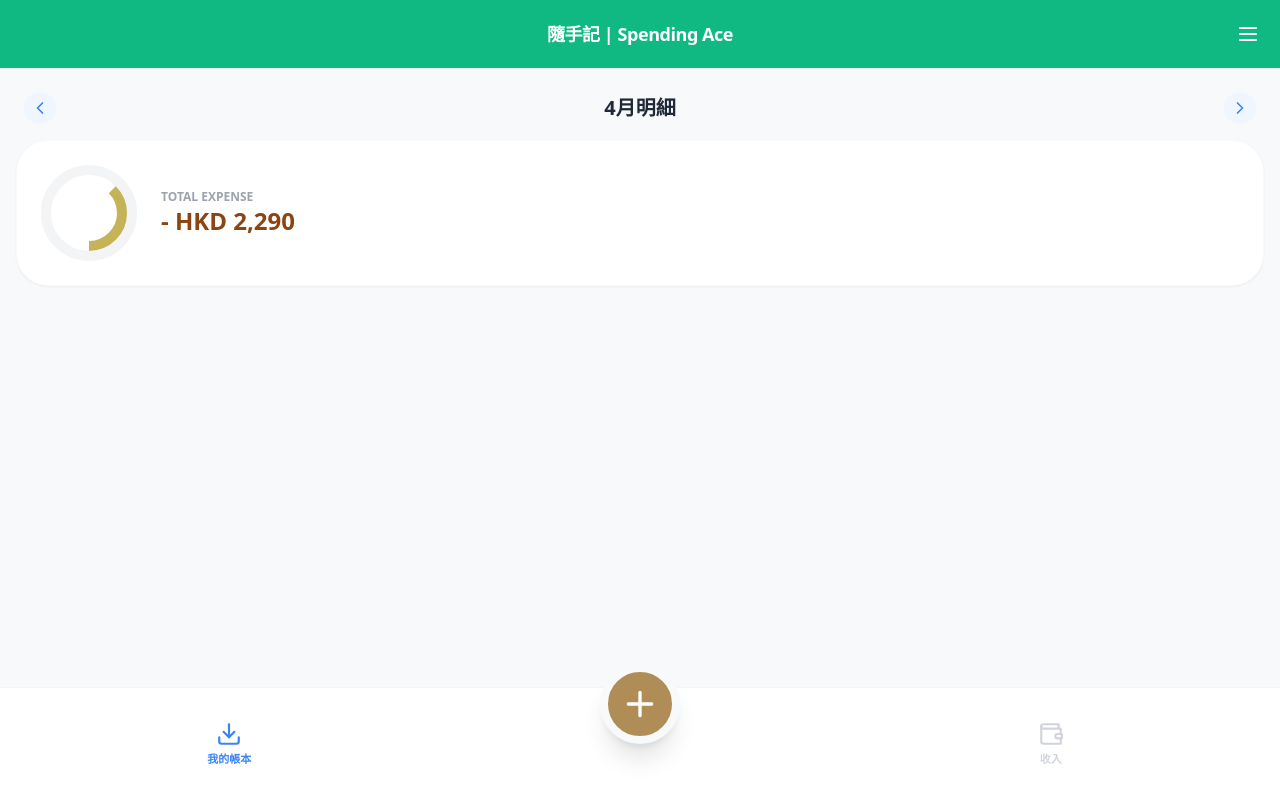
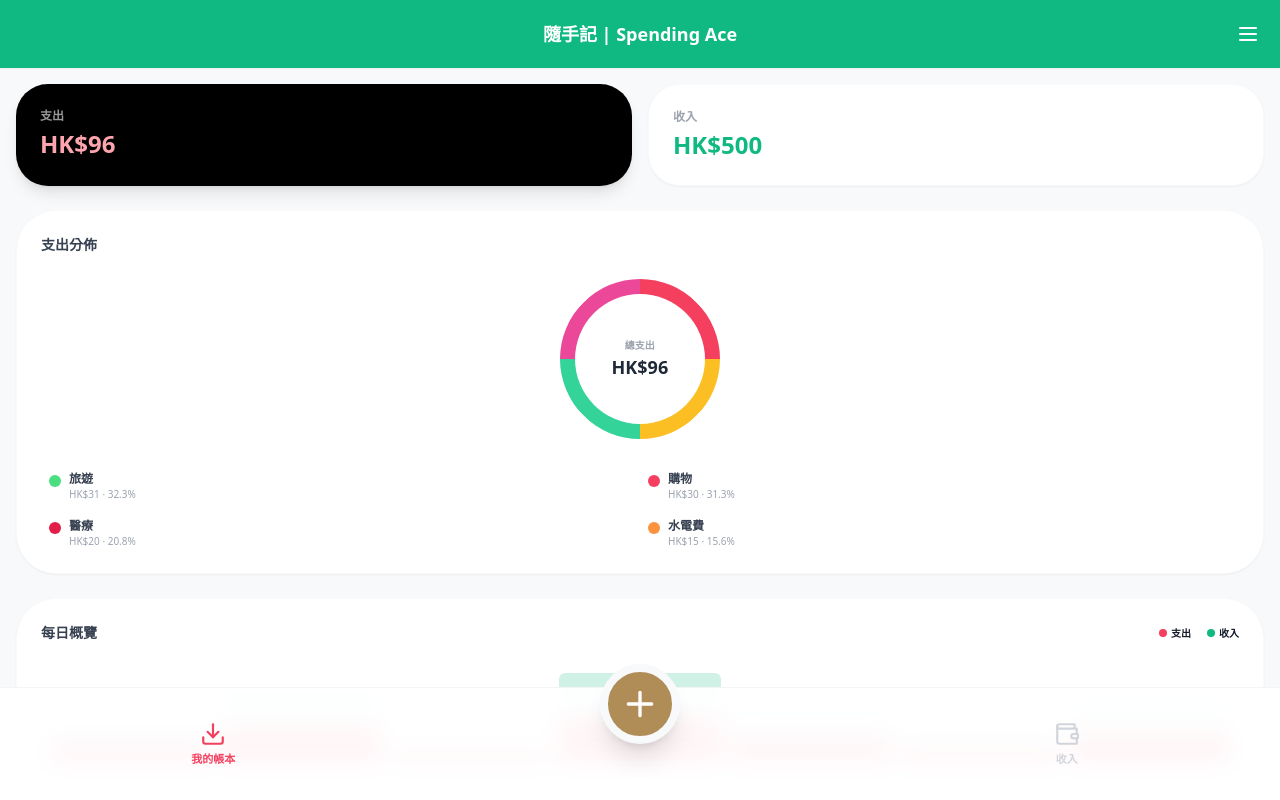
Before and after one commit to nattoisemobileai-max/mymoney, a React (Create React App) app: page / in a window 1280 px wide. Shown: the top 800 px of the page. Built offline with nearby package versions, Linux system fonts and the light colour scheme.

Commit message:
Update App.js

```diff
--- a/src/App.js
+++ b/src/App.js
@@ -1,8 +1,7 @@
-import React, { useState, useEffect, useRef } from 'react';
+import React, { useState } from 'react';
 import {
   Download, Wallet, Plus, X, ChevronLeft, ChevronRight, Menu,
-  Settings, Utensils, Car, GraduationCap, Coffee, ShoppingBag,
-  Delete, Mic, Camera, PieChart, BookOpen, Music, Calendar, Trash2
+  Settings, Delete, Mic, Camera, Calendar, Trash2, TrendingUp
 } from 'lucide-react';
 
 const App = () => {
@@ -12,42 +11,33 @@ const App = () => {
   const [showSettingsModal, setShowSettingsModal] = useState(false);
   const [showCalc, setShowCalc] = useState(false);
 
+  // 核心數據：包含類型、金額、類別、日期、備註
   const [records, setRecords] = useState([
-    { type: 'expense', amount: 2290, category: '餐飲', id: 1, color: '#C5B358', date: '2026-05-04' }
+    { type: 'expense', amount: 31, category: '旅遊', id: 1, color: '#4ADE80', date: '2026-04-21', note: '機票分期' },
+    { type: 'expense', amount: 30, category: '購物', id: 2, color: '#F43F5E', date: '2026-04-21', note: '超市買菜' },
+    { type: 'expense', amount: 20, category: '醫療', id: 3, color: '#E11D48', date: '2026-04-20', note: '看診' },
+    { type: 'expense', amount: 15, category: '水電費', id: 4, color: '#FB923C', date: '2026-04-19', note: '4月水費' },
+    { type: 'income', amount: 500, category: 'ATM', id: 5, color: '#10B981', date: '2026-04-21', note: '提款' }
   ]);
 
   const [currentSettings, setCurrentSettings] = useState({
     themeColor: 'bg-emerald-500',
-    language: '繁體中文',
     appName: '隨手記 | Spending Ace',
-    categories: ['餐飲', '交通', '教育', '補習', '咖啡', '購物']
+    categories: ['旅遊', '購物', '醫療', '水電費', '餐飲', '交通']
   });
 
   const getTodayStr = () => new Date().toISOString().split('T')[0];
   const [formData, setFormData] = useState({
-    amount: '0', category: '餐飲', note: '', date: getTodayStr()
+    amount: '0', category: '旅遊', note: '', date: getTodayStr()
   });
 
   const [calcExpr, setCalcExpr] = useState('');
-  const [newCatInput, setNewCatInput] = useState('');
 
-  // 產生橫向日曆數據
-  const generateDates = () => {
-    const dates = [];
-    const today = new Date();
-    for (let i = -10; i <= 10; i++) {
-      const d = new Date();
-      d.setDate(today.getDate() + i);
-      dates.push({
-        full: d.toISOString().split('T')[0],
-        dayNum: d.getDate(),
-        weekDay: ['日', '一', '二', '三', '四', '五', '六'][d.getDay()]
-      });
-    }
-    return dates;
-  };
-  const calendarDates = generateDates();
+  // 計算統計數據
+  const totalExp = records.filter(r => r.type === 'expense').reduce((s, r) => s + r.amount, 0);
+  const totalInc = records.filter(r => r.type === 'income').reduce((s, r) => s + r.amount, 0);
 
+  // 儲存邏輯
   const handleSave = () => {
     if (parseFloat(formData.amount) === 0 || formData.amount === '0') {
       alert("⚠️ 金額不能為 0！"); return;
@@ -58,159 +48,146 @@ const App = () => {
     setFormData({ ...formData, amount: '0', note: '', date: getTodayStr() });
   };
 
-  const handleCalcInput = (val) => {
-    if (val === 'C') { setCalcExpr(''); return; }
-    if (val === 'del') { setCalcExpr(calcExpr.slice(0, -1)); return; }
-    if (val === '=') {
-      try { setFormData({ ...formData, amount: eval(calcExpr).toString() }); setShowCalc(false); setCalcExpr(''); } catch { setCalcExpr('Error'); }
-      return;
-    }
-    setCalcExpr(calcExpr + val);
-  };
-
   return (
     <div className="min-h-screen bg-[#F8F9FB] text-gray-900 pb-32 font-sans select-none overflow-x-hidden">
 
       {/* Header */}
       <div className={`${currentSettings.themeColor} text-white p-5 sticky top-0 z-50 shadow-sm flex justify-between items-center`}>
         <div className="w-10"></div>
-        <h1 className="font-bold text-lg tracking-tight">{currentSettings.appName}</h1>
+        <h1 className="font-bold text-lg">{currentSettings.appName}</h1>
         <button onClick={() => setShowSettingsModal(true)} className="w-10 flex justify-end"><Menu size={24} /></button>
       </div>
 
-      {/* 主頁面 */}
       <main className="p-4 space-y-5">
         {activeTab === 'home' && (
-          <div className="animate-in fade-in">
-            <div className="flex items-center justify-between px-2 pt-2 mb-4">
-              <button className="w-8 h-8 flex items-center justify-center bg-blue-50 rounded-full text-blue-500"><ChevronLeft size={20}/></button>
-              <h2 className="text-xl font-black text-gray-800">4月明細</h2>
-              <button className="w-8 h-8 flex items-center justify-center bg-blue-50 rounded-full text-blue-500"><ChevronRight size={20}/></button>
+          <div className="animate-in fade-in space-y-6">
+            {/* 1. 頂部收支總覽卡片 */}
+            <div className="grid grid-cols-2 gap-4">
+              <div className="bg-black text-white p-6 rounded-[2rem] shadow-lg">
+                <p className="text-xs font-bold opacity-60 mb-1">支出</p>
+                <p className="text-2xl font-black text-rose-300">HK${totalExp}</p>
               </div>
-            <div className="bg-white p-6 rounded-[2rem] shadow-sm border border-gray-50 flex items-center gap-6">
-              <div className="relative w-24 h-24 rounded-full border-[10px] border-gray-100 flex items-center justify-center">
-                <div className="absolute inset-0 rounded-full border-[10px] border-[#C5B358]" style={{ clipPath: 'polygon(50% 50%, 100% 0, 100% 100%, 50% 100%)' }}></div>
+              <div className="bg-white p-6 rounded-[2rem] shadow-sm border border-gray-50">
+                <p className="text-xs font-bold text-gray-400 mb-1">收入</p>
+                <p className="text-2xl font-black text-emerald-500">HK${totalInc}</p>
+              </div>
+            </div>
+
+            {/* 2. 支出分佈 (Donut Chart Style) */}
+            <div className="bg-white p-6 rounded-[2.5rem] shadow-sm border border-gray-50">
+              <h3 className="text-sm font-black text-gray-700 mb-6">支出分佈</h3>
+              <div className="flex justify-center mb-8 relative">
+                <div className="w-40 h-40 rounded-full border-[15px] border-emerald-400 border-t-rose-500 border-r-amber-400 border-l-pink-500 transform rotate-45 flex items-center justify-center">
+                  <div className="rotate-[-45deg] text-center">
+                    <p className="text-[10px] text-gray-400 font-bold">總支出</p>
+                    <p className="text-lg font-black text-gray-800">HK${totalExp}</p>
+                  </div>
+                </div>
+              </div>
+              {/* 圖例詳情 */}
+              <div className="grid grid-cols-2 gap-4 px-2">
+                {records.filter(r => r.type === 'expense').slice(0, 4).map(r => (
+                  <div key={r.id} className="flex items-start gap-2">
+                    <div className="w-3 h-3 rounded-full mt-1" style={{ backgroundColor: r.color || '#4ADE80' }}></div>
+                    <div>
+                      <p className="text-xs font-bold text-gray-700">{r.category}</p>
+                      <p className="text-[10px] text-gray-400">HK${r.amount} · {((r.amount/totalExp)*100).toFixed(1)}%</p>
+                    </div>
+                  </div>
+                ))}
+              </div>
+            </div>
+
+            {/* 3. 每日概覽 Bar Chart (仿圖片) */}
+            <div className="bg-white p-6 rounded-[2.5rem] shadow-sm border border-gray-50">
+              <div className="flex justify-between items-center mb-6">
+                <h3 className="text-sm font-black text-gray-700">每日概覽</h3>
+                <div className="flex gap-4 text-[10px] font-bold">
+                  <span className="flex items-center gap-1"><div className="w-2 h-2 rounded-full bg-rose-500"></div> 支出</span>
+                  <span className="flex items-center gap-1"><div className="w-2 h-2 rounded-full bg-emerald-500"></div> 收入</span>
+                </div>
+              </div>
+              <div className="h-24 flex items-end justify-around gap-2 px-2">
+                {[40, 70, 20, 90, 50, 30, 60].map((h, i) => (
+                  <div key={i} className="flex flex-col items-center gap-1 flex-1">
+                    <div className="w-full bg-emerald-500/20 rounded-t-md relative" style={{ height: `${h}px` }}>
+                      <div className="absolute bottom-0 w-full bg-rose-500 rounded-t-md" style={{ height: `${h/2}px` }}></div>
+                    </div>
+                  </div>
+                ))}
+              </div>
+            </div>
+
+            {/* 4. 明細列表 (Detail Records) */}
+            <div className="space-y-4 pt-2">
+              <h3 className="text-sm font-black text-gray-400 px-2 uppercase tracking-widest">最近明細</h3>
+              {records.map(record => (
+                <div key={record.id} className="bg-white p-5 rounded-[1.8rem] shadow-sm flex justify-between items-center border border-gray-50">
+                  <div className="flex items-center gap-4">
+                    <div className={`w-12 h-12 rounded-2xl flex items-center justify-center ${record.type === 'expense' ? 'bg-rose-50 text-rose-500' : 'bg-emerald-50 text-emerald-500'}`}>
+                      <TrendingUp size={20} className={record.type === 'expense' ? 'rotate-180' : ''}/>
                     </div>
                     <div>
-                <p className="text-xs font-bold text-gray-400 uppercase">Total Expense</p>
-                <p className="text-2xl font-black text-[#8B4513]">- HKD {records.reduce((s,r)=>s+r.amount,0).toLocaleString()}</p>
+                      <p className="font-black text-gray-800">{record.category}</p>
+                      <p className="text-xs font-bold text-gray-400">{record.date} {record.note && `· ${record.note}`}</p>
                     </div>
+                  </div>
+                  <p className={`text-lg font-black ${record.type === 'expense' ? 'text-rose-600' : 'text-emerald-600'}`}>
+                    {record.type === 'expense' ? '-' : '+'}HK${record.amount}
+                  </p>
+                </div>
+              ))}
             </div>
           </div>
         )}
       </main>
 
-      {/* 新增支出頁面 (優化日曆) */}
+      {/* 新增支出頁面 (保留橫向日曆列) */}
       {showInputPage && (
         <div className="fixed inset-0 bg-white z-[70] flex flex-col animate-in slide-in-from-bottom duration-300 overflow-y-auto pb-40">
-          <div className={`${inputType === 'expense' ? 'bg-red-500' : 'bg-blue-500'} p-6 text-white flex justify-between items-center sticky top-0 z-10`}>
+          <div className={`${inputType === 'expense' ? 'bg-red-500' : 'bg-blue-500'} p-6 text-white flex justify-between items-center sticky top-0`}>
             <button onClick={() => setShowInputPage(false)}><X size={32} /></button>
             <span className="text-xl font-black">{inputType === 'expense' ? '新增支出' : '新增收入'}</span>
             <button onClick={handleSave} className="bg-white text-gray-800 px-8 py-2 rounded-full font-black">儲存</button>
           </div>
 
-          <div className="space-y-8 pt-4">
-            {/* 橫向捲動日曆 - 參考圖片設計 */}
+          {/* 橫向日曆列 */}
           <section className="bg-gray-50/50 py-6">
-              <div className="flex items-center justify-center gap-8 mb-6">
-                <ChevronLeft size={20} className="text-gray-300"/>
-                <span className="text-lg font-black text-gray-800">2026年4月</span>
-                <ChevronRight size={20} className="text-gray-300"/>
+            <div className="flex items-center justify-center gap-6 mb-6 font-black">
+              <ChevronLeft size={20} className="text-gray-300"/> 2026年4月 <ChevronRight size={20} className="text-gray-300"/>
             </div>
-              <div className="flex gap-3 overflow-x-auto no-scrollbar px-6 items-center">
-                {calendarDates.map((d) => (
-                  <button
-                    key={d.full}
-                    onClick={() => setFormData({...formData, date: d.full})}
-                    className={`flex flex-col items-center min-w-[55px] py-3 rounded-2xl transition-all border-2 ${
-                      formData.date === d.full
-                      ? 'border-black bg-white scale-110 shadow-sm'
-                      : 'border-transparent bg-gray-100/50 text-gray-400'
-                    }`}
-                  >
-                    <span className="text-[10px] font-bold mb-1">{d.weekDay}</span>
-                    <span className="text-xl font-black">{d.dayNum}</span>
+            <div className="flex gap-3 overflow-x-auto no-scrollbar px-6">
+              {[20, 21, 22, 23, 24, 25, 26].map(d => (
+                <button key={d} onClick={() => setFormData({...formData, date: `2026-04-${d}`})} className={`min-w-[60px] py-4 rounded-2xl flex flex-col items-center border-2 transition-all ${formData.date.includes(d.toString()) ? 'border-black bg-white shadow-md' : 'border-transparent bg-gray-100 text-gray-400'}`}>
+                  <span className="text-[10px] font-bold mb-1">二</span>
+                  <span className="text-xl font-black">{d}</span>
                 </button>
               ))}
             </div>
           </section>
 
-            <div className="px-6 space-y-8">
-              {/* 金額標題更名 */}
+          <div className="p-6 space-y-10">
             <section>
-                <label className="text-sm font-black text-gray-400 mb-4 block uppercase tracking-widest">
-                  * Amount / 金額 (HKD $)
-                </label>
-                <div onClick={() => setShowCalc(true)} className="w-full bg-white border-b-4 border-gray-100 p-4 text-5xl font-black text-right text-gray-800">
-                  {formData.amount}
-                </div>
+              <label className="text-sm font-black text-gray-400 mb-4 block underline decoration-rose-500 decoration-4">* Amount / 金額 (HKD $)</label>
+              <div onClick={() => setShowCalc(true)} className="w-full bg-white border-2 border-gray-100 p-6 rounded-[2rem] text-5xl font-black text-right shadow-inner">{formData.amount}</div>
             </section>
-
             <section>
-                <label className="text-sm font-black text-gray-400 mb-4 block uppercase tracking-widest">Category / 分類</label>
-                <div className="flex gap-3 overflow-x-auto no-scrollbar">
-                  {currentSettings.categories.map(name => (
-                    <button key={name} onClick={() => setFormData({...formData, category: name})} className={`px-8 py-3 rounded-xl border-2 font-black transition-all ${formData.category === name ? 'border-blue-500 bg-blue-50 text-blue-600' : 'border-gray-100 text-gray-400'}`}>{name}</button>
-                  ))}
-                </div>
+              <label className="text-sm font-black text-gray-400 mb-3 block">Remarks / 備註</label>
+              <textarea placeholder="點此輸入備註..." value={formData.note} onChange={(e) => setFormData({...formData, note: e.target.value})} className="w-full bg-gray-50 p-4 rounded-2xl outline-none font-bold text-gray-700 min-h-[100px] border border-gray-100"/>
             </section>
-
-              <section>
-                <label className="text-sm font-black text-gray-400 mb-2 block uppercase tracking-widest">Remarks / 備註</label>
-                <textarea placeholder="在此輸入詳情..." value={formData.note} onChange={(e) => setFormData({...formData, note: e.target.value})} className="w-full bg-gray-50 p-4 rounded-2xl outline-none font-bold text-gray-700 min-h-[80px] border border-gray-100"/>
-              </section>
-            </div>
-          </div>
-
-          {showCalc && (
-            <div className="fixed inset-0 bg-black/80 z-[80] flex items-end">
-              <div className="bg-[#121212] w-full p-8 rounded-t-[3rem]">
-                <div className="text-right text-white text-4xl font-mono mb-8 p-2">{calcExpr || '0'}</div>
-                <div className="grid grid-cols-4 gap-3">
-                  {['7', '8', '9', 'del', '4', '5', '6', '+', '1', '2', '3', '-', 'C', '0', '.', '='].map(k => (
-                    <button key={k} onClick={()=>handleCalcInput(k)} className={`h-14 rounded-xl font-black text-lg ${k === '=' ? 'bg-blue-600 text-white' : 'bg-gray-800 text-white'}`}>{k}</button>
-                  ))}
-                </div>
-                <button onClick={() => setShowCalc(false)} className="w-full mt-6 text-gray-500 font-bold uppercase tracking-widest">Close</button>
-              </div>
-            </div>
-          )}
-        </div>
-      )}
-
-      {/* 設定 Modal */}
-      {showSettingsModal && (
-        <div className="fixed inset-0 bg-black/60 z-[100] flex justify-end">
-          <div className="bg-white w-5/6 h-full p-8 flex flex-col shadow-2xl animate-in slide-in-from-right">
-            <div className="flex justify-between items-center mb-10"><h2 className="text-2xl font-black">系統設定</h2><button onClick={() => setShowSettingsModal(false)}><X size={32} /></button></div>
-            <div className="flex-1 space-y-8 overflow-y-auto">
-              <section>
-                <label className="text-xs font-black text-gray-400 mb-4 block uppercase tracking-widest">分類管理</label>
-                <div className="space-y-2">
-                  {currentSettings.categories.map(cat => (
-                    <div key={cat} className="flex justify-between bg-gray-50 p-3 rounded-xl">
-                      <span className="font-bold">{cat}</span>
-                      <button onClick={() => setCurrentSettings({...currentSettings, categories: currentSettings.categories.filter(c => c !== cat)})} className="text-red-400"><Trash2 size={18}/></button>
-                    </div>
-                  ))}
-                </div>
-              </section>
-            </div>
           </div>
         </div>
       )}
 
       {/* 底部導航 */}
-      <nav className="fixed bottom-0 left-0 right-0 bg-white/95 border-t border-gray-100 flex justify-around items-center py-4 z-40 px-6">
-        <button onClick={() => setActiveTab('home')} className={`flex flex-col items-center w-1/3 ${activeTab === 'home' ? 'text-blue-500' : 'text-gray-300'}`}>
+      <nav className="fixed bottom-0 left-0 right-0 bg-white/95 backdrop-blur-md border-t border-gray-100 flex justify-around items-center py-4 z-40">
+        <button onClick={() => setActiveTab('home')} className={`flex flex-col items-center w-1/3 ${activeTab === 'home' ? 'text-rose-500' : 'text-gray-300'}`}>
           <Download size={26}/><span className="text-[11px] mt-1 font-black">我的帳本</span>
         </button>
         <div className="relative -top-10 w-1/3 flex justify-center">
-          <button onClick={() => { setInputType('expense'); setShowInputPage(true); }} className="bg-[#B08D57] w-20 h-20 rounded-full flex items-center justify-center text-white shadow-xl border-[8px] border-[#F8F9FB]">
-            <Plus size={40} />
-          </button>
+          <button onClick={() => { setInputType('expense'); setShowInputPage(true); }} className="bg-[#B08D57] w-20 h-20 rounded-full flex items-center justify-center text-white shadow-xl border-[8px] border-[#F8F9FB] active:scale-90 transition-all"><Plus size={40} /></button>
         </div>
-        <button onClick={() => setActiveTab('wallet')} className={`flex flex-col items-center w-1/3 ${activeTab === 'wallet' ? 'text-blue-500' : 'text-gray-300'}`}>
+        <button onClick={() => setActiveTab('income')} className={`flex flex-col items-center w-1/3 ${activeTab === 'income' ? 'text-emerald-500' : 'text-gray-300'}`}>
           <Wallet size={26}/><span className="text-[11px] mt-1 font-black">收入</span>
         </button>
       </nav>
```
Lines whose indentation alone changed are shown as unchanged.
